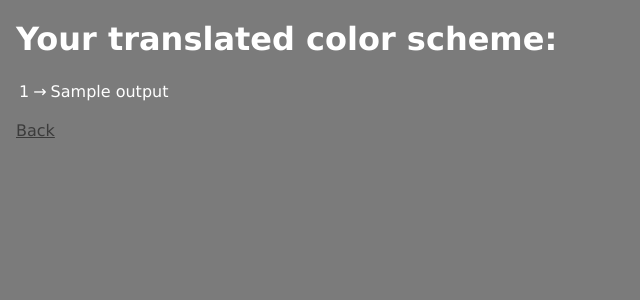
After one commit to crowsonkb/color_schemer, a Flask app: template templates/result.html in a window 1280 px wide. The commit adds this page. Shown: the top 300 px of the page, without its empty margins (0-640 px from the left). Run offline with Flask 2, Linux system fonts and the light colour scheme; the template is opened without the code that fills it: most values are stand-ins (such as "Sample title", 1, 10 or a date in 2020).

Commit message:
Translate multiple colors; initial UI for result page

```diff
--- a/app.py
+++ b/app.py
@@ -1,5 +1,6 @@
 """A web application to translate color schemes between dark- and light-background."""
 
+from functools import partial
 import re
 
 import flask
@@ -59,12 +60,24 @@ def result():
     """Renders the result page."""
     dark, light = [0.2]*3, [0.8]*3
     form = flask.request.form
-    rgb_src = parse_color(form['color'])
+
     J_factor, C_factor = float(form['J_factor']), float(form['C_factor'])
+
     if form['direction'] == 'to_dark':
-        rgb_dst = cam.translate(rgb_src, light, dark, J_factor=J_factor, C_factor=C_factor)
+        translate_fn = partial(cam.translate, bg_src=light, bg_dst=dark)
     elif form['direction'] == 'to_light':
-        rgb_dst = cam.translate(rgb_src, dark, light, J_factor=J_factor, C_factor=C_factor)
+        translate_fn = partial(cam.translate, bg_src=dark, bg_dst=light)
     else:
         raise ValueError('Translation direction not specified')
-    return color_to_hex(rgb_dst)
+    translate_fn = partial(translate_fn, J_factor=J_factor, C_factor=C_factor)
+
+    outputs = []
+    for color in form['colors'].split('\n'):
+        rgb_src = parse_color(color)
+        rgb_dst = translate_fn(rgb_src)
+        if color.count(','):
+            outputs.append((color_to_decimal(rgb_src), color_to_decimal(rgb_dst)))
+        else:
+            outputs.append((color_to_hex(rgb_src), color_to_hex(rgb_dst)))
+
+    return flask.render_template('result.html', outputs=outputs)
--- a/static/main.css
+++ b/static/main.css
@@ -1,3 +1,7 @@
+a:link, a:visited, a:hover, a:active {
+    color: rgb(59, 59, 59);  /* 20% of 20% gray */
+}
+
 body {
     background-color: rgb(123, 123, 123);  /* 20% gray */
     color: rgb(255, 255, 255);
@@ -21,3 +25,9 @@ input[type="radio"], input[type="text"] {
 td {
     text-align: right;
 }
+
+textarea {
+    font-family: SF Mono, Consolas, monospace;
+    font-size: 80%;
+    line-height: 1.4;
+}
--- a/templates/index.html
+++ b/templates/index.html
@@ -5,7 +5,8 @@
 {% block content %}
     <h1>Color scheme translation</h1>
     <form action="result" method="post">
-        Enter a color: <input type="text" name="color"><br>
+        Enter a list of CSS hex or RGB colors:<br>
+        <textarea name="colors" cols="20" rows="5"></textarea><br>
         <input type="radio" name="direction" value="to_dark" checked>Light to dark
         <input type="radio" name="direction" value="to_light">Dark to light<br>
         <br>
@@ -15,7 +16,7 @@
                 <td><input type="number" step="0.01" name="J_factor" value="1">
             <tr>
                 <td>Scale output chroma by:
-                <td><input type="number" step="0.01"  name="C_factor" value="1">
+                <td><input type="number" step="0.01" name="C_factor" value="1">
             </table>
             <br>
             <input type="submit" value="Submit">
--- /dev/null
+++ b/templates/result.html
@@ -0,0 +1,16 @@
+{% extends "base.html" %}
+
+{% block title %}Color scheme translation{% endblock %}
+
+{% block content %}
+    <h1>Your translated color scheme:</h1>
+    <table>
+        {% for output in outputs %}
+            <tr>
+                <td>{{output[0]}}
+                <td> →
+                <td>{{output[1]}}
+        {% endfor %}
+    </table><br>
+    <a href=".">Back</a>
+{% endblock %}
```
